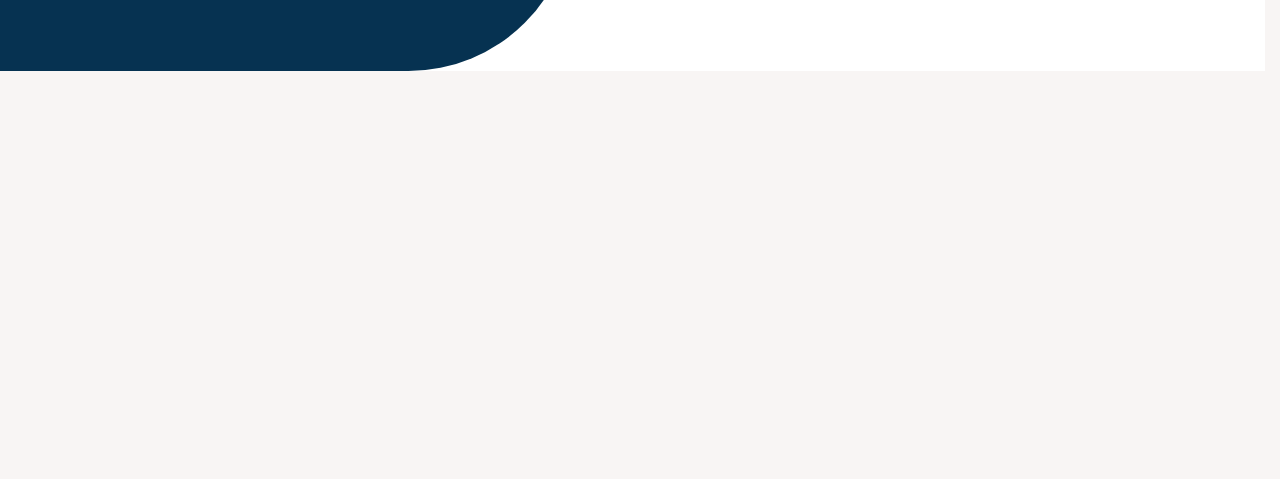
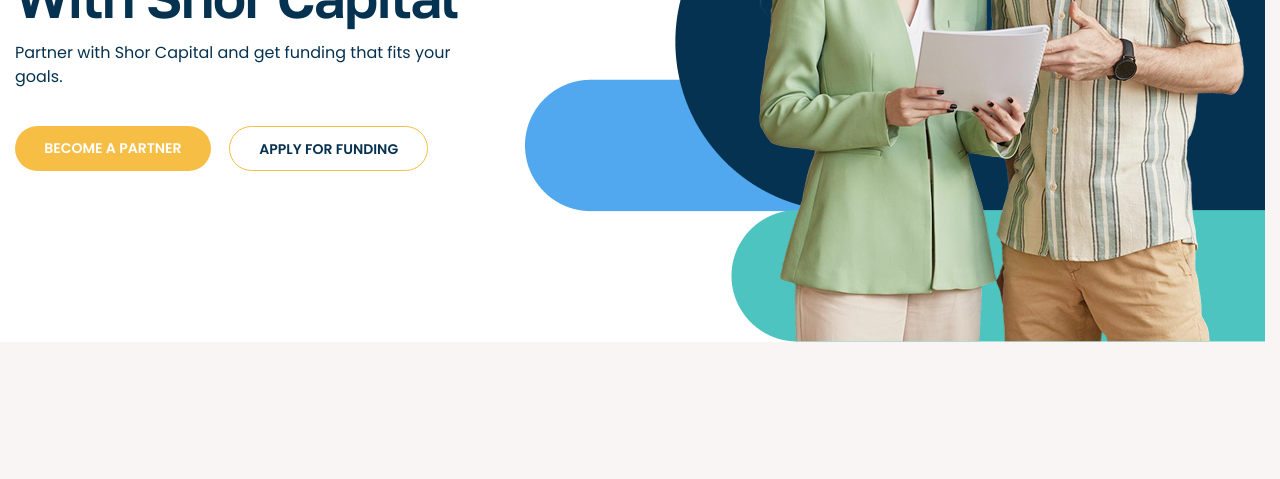
Before and after one commit to dmitry-conquer/shor, a website built with Vite: page pages/index.html in a window 1280 px wide. Shown: the part 3222-3701 px from the top of the page. Before the commit the page ends 3293 px from the top, so only its background shows below. Built offline with nearby package versions, Linux system fonts and the light colour scheme; some packages are replaced by stand-ins of ours.

Commit message:
Add call-to-action section to homepage with new buttons and styles, and update button styles for better visual consistency.

```diff
--- a/pages/index.html
+++ b/pages/index.html
@@ -279,6 +279,25 @@
         </section>
 
         <div class="spacer" style="--desktop: 140px; --tablet: 100px; --mobile: 60px"></div>
+
+        <section class="cta">
+          <div class="cta__container container">
+            <div class="cta__content">
+              <h2 class="cta__title heading-lg">Achieve More With Shor Capital</h2>
+              <p class="cta__text">Partner with Shor Capital and get funding that fits your goals.</p>
+              <div class="cta__buttons">
+                <a href="#" class="cta__button button button--primary">BECOME A PARTNER</a>
+                <a href="#" class="cta__button button button--white">APPLY FOR FUNDING</a>
+              </div>
+            </div>
+            <div class="cta__image">
+              <img src="/images/home/cta.png" alt="CTA Image" />
+            </div>
+          </div>
+          <img src="/images/bg3.png" alt="CTA Background" class="cta__background" />
+        </section>
+
+        <div class="spacer" style="--desktop: 140px; --tablet: 100px; --mobile: 60px"></div>
       </main>
       {{> footer}}
     </div>
--- a/src/styles/core/components/button.scss
+++ b/src/styles/core/components/button.scss
@@ -24,6 +24,12 @@
   &--transparent {
     border: rem(1) solid var(--color-accent);
     background-color: transparent;
+  }
+
+  &--white {
+    background-color: var(--color-white);
+    color: var(--color-primary);
+    border: rem(1) solid var(--color-accent);
   }
 
   &--arrow {
--- /dev/null
+++ b/src/styles/core/components/cta.scss
@@ -0,0 +1,69 @@
+@use "../helpers" as *;
+
+.cta {
+  background-color: var(--color-white);
+  position: relative;
+
+  @include large {
+    padding-top: fluid(32, 181);
+  }
+
+  &__background {
+    position: absolute;
+    bottom: 0;
+    right: 0;
+
+    @include x-large {
+      right: -20%;
+    }
+
+    @include small {
+      right: 0;
+      height: rem(291);
+    }
+  }
+  &__container {
+    display: flex;
+    align-items: center;
+    justify-content: space-between;
+    position: relative;
+    z-index: 2;
+
+    @include large {
+      align-items: stretch;
+      justify-content: stretch;
+      flex-direction: column;
+      row-gap: rem(32);
+    }
+  }
+
+  &__content {
+    flex: 0 1 38%;
+    @include large {
+      flex: 0 1 auto;
+    }
+  }
+
+  &__title {
+    margin-bottom: rem(16);
+  }
+
+  &__text {
+    margin-bottom: fluid(24, 40);
+  }
+
+  &__buttons {
+    display: flex;
+    column-gap: fluid(8, 20);
+  }
+
+  &__button {
+  }
+
+  &__image {
+    @include small {
+      max-width: rem(291);
+      margin: 0;
+    }
+  }
+}
--- a/src/styles/core/components/index.scss
+++ b/src/styles/core/components/index.scss
@@ -9,3 +9,4 @@
 @forward "slider-pagination";
 @forward "back-top-button";
 @forward "base-slider";
+@forward "cta";
```
Also changed, not shown: public/images/home/cta.png (added).
